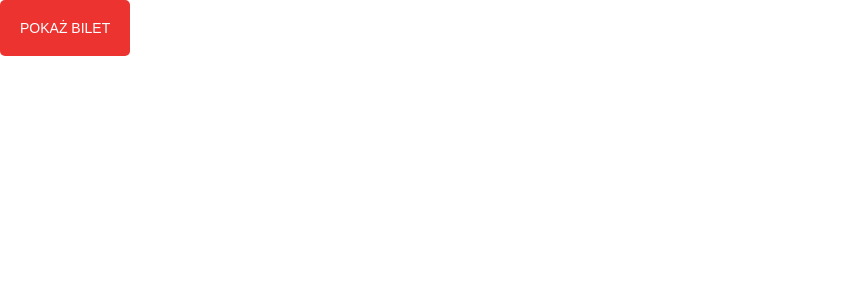
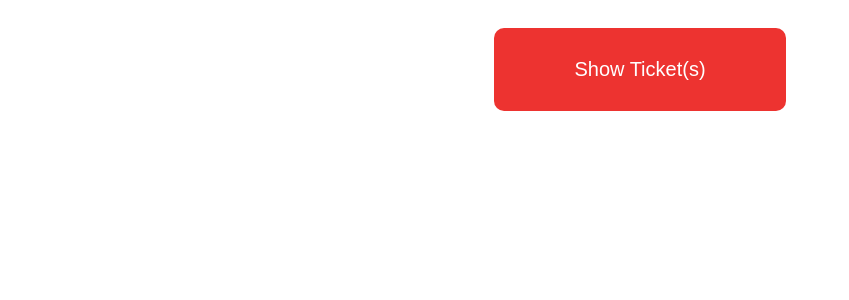
Before and after one commit to FuryChris/CC_Cinema-App, a React (Create React App) app in the folder client/: page /showticket in a window 1280 px wide. Shown: the top 300 px of the page, without its empty margins (0-849 px from the left). Built offline with nearby package versions, Linux system fonts and the light colour scheme.

Commit message:
Multiple tickets show
Multiple tickets show + design fix.

```diff
--- a/client/src/components/pages/tickets/ShowTicket.js
+++ b/client/src/components/pages/tickets/ShowTicket.js
@@ -1,6 +1,5 @@
 import React from 'react';
 import './Ticket.scss';
-import { Link } from 'react-router-dom';
 import TicketContent from './TicketContent';
 
 
@@ -21,10 +20,11 @@ class ShowTicket extends React.Component {
 
       render() {
                   return (
-                    <div id="ticketPop">
-                    {this.state.isToggleOn ? <button id="btnTicket" onClick={this.handleClick}>Pokaż bilet  </button> :<TicketContent />}
+                    <div className="ticketPop">
+                      <div className="divCenter">
+                        {this.state.isToggleOn ? <button id="btnTicket" onClick={this.handleClick}>Show Ticket(s)  </button> :<TicketContent />}
+                      </div>
                     </div>
-
                   )
           }
         }
--- a/client/src/components/pages/tickets/Ticket.scss
+++ b/client/src/components/pages/tickets/Ticket.scss
@@ -4,63 +4,99 @@ $color3: #121212;
 $grey: hsl(200, 10%, 85%);
 $grey-dark: hsl(200, 10%, 70%);
 
-*,::after {
-  box-sizing: border-box;
-}
 
-#cardWrap {
-  margin-top: 5em;
-  margin-left: 5em;
+.cardWrap {
+  width:100%;
+  margin-top: 3em;
   text-align:center;
   color: #fff;
   font-family: sans-serif;
+  display:inline-block;
+  clear:both;
 }
 
+.divCenter {
+  display:inline-block;
+}
+
+.ticketPop {
+  width:100%;
+  margin-top: 2em;
+  text-align:center;
+  color: #fff;
+  font-family: sans-serif;
+  display:inline-block;
+  clear:both;
+}
+
+#btnTicket {
+  color: #fff !important;
+  text-align:center;
+  font-size: 20px;
+  background: #ed3330;
+  padding: 1.5em 4em 1.5em 4em;
+  border-radius: 10px;
+  display: block;
+  border: none;
+  transition: all 0.4s ease 0s;
+}
+
+#btnTicket:hover {
+  text-align:center;
+  background: #434343;
+  letter-spacing: 1px;
+  -webkit-box-shadow: 0px 5px 40px -10px rgba(0,0,0,0.57);
+  -moz-box-shadow: 0px 5px 40px -10px rgba(0,0,0,0.57);
+  box-shadow: 5px 40px -10px rgba(3, 3, 3, 0.57);
+  transition: all 0.8s ease 0s;
+  }
+
 .cardMain {
+  float:left;
+  width:100%;
   text-align:center;
   background: linear-gradient(to bottom, $color1 19%, $color2 21%, $color2 100%);
-  height: 27em;
-  float: left;
+  height: 18.9em;
   position: relative;
-  padding: 1em;
+  padding: 0.7em;
 
-  margin-bottom: 100px;
 }
 
 .cardLeft {
+  float:left;
   text-align:center;
-  border-top-left-radius: 16px;
-  border-bottom-left-radius:16px;
-  width: 34em;
+  border-top-left-radius: 12px;
+  border-bottom-left-radius:12px;
+  width: 23.8em;
 }
 
 .cardRight {
-  text-align:center;
-  width: 15em;
+  text-align: center;
+  width: 10em;
   border-left: .36em dashed #fff;
-  border-top-right-radius: 16px;
-  border-bottom-right-radius: 16px;
+  border-top-right-radius: 12px;
+  border-bottom-right-radius: 12px;
   &:before,
   &:after {
     content: "";
     position: absolute;
     display: block;
-    width: 1.8em;
-    height: 1.8em;
+    width: 1.26em;
+    height: 1.26em;
     background: #fff;
     border-radius: 50%;
-    left: -1em;
+    left: -0.7em;
   }
   &:before {
-    top: -.8em;
+    top: -.56em;
   }
   &:after {
-  bottom: -1.6em;
+  bottom: -1.12em;
   }
 }
 
 h1 {
-  font-size: 2.4em;
+  font-size: 1.68em;
   margin-top: 0;
   span {
     font-weight: normal;
@@ -71,26 +107,26 @@ h1 {
   text-transform: uppercase;
   font-weight: normal;
   h2 {
-    font-size: 1.5em;
+    font-size: 1.05em;
     color: #313131;
     margin: 0;
    }
   span {
-    font-size: 1.2em;
+    font-size: 0.84em;
     color: #999999;
   }
 }
 
 .title {
-  margin: 3em 0 0 0;
+  margin: 2.1em 0 0 0;
 }
 
 .name{
-  margin: 1.6em 0 0 0;
+  margin: 1.12em 0 0 0;
 }
 
 .time, .row, .seat {
-  margin: 2em 0 0 1.5em;
+  margin: 1.4em 0 0 1.05em;
 }
 
 .seat, .time, .row {
@@ -101,15 +137,15 @@ h1 {
 #rowcut {
   h3 {
     color: $color1;
-    margin: 0.2em 0 0 0;
-    font-size: 3em;
+    margin: 0.14em 0 0 0;
+    font-size: 2.1em;
   }
 }
 #hall {
   h3 {
     color: $color2;
-    margin: 0.1em 0 0 0;
-    font-size: 2.4em;
+    margin: 0.07em 0 0 0;
+    font-size: 1.68em;
   }
 }
 .number {
@@ -117,8 +153,8 @@ h1 {
   text-transform: uppercase;
   h3 {
     color: $color1;
-    margin: 1em 0 0 0;
-    font-size: 3em;
+    margin: 0.7em 0 0 0;
+    font-size: 2.1em;
   }
   span {
     display: block;
@@ -127,57 +163,31 @@ h1 {
 }
 
 .barcode {
-  height: 4em;
+  height: 3em;
   width: 0;
-  margin: 2em 0 0 0.5em;
-  box-shadow: 2px 0px 0 2px $color3,
-  10px 0 0 2px $color3,
-  20px 0 0 2px $color3,
-  22px 0 0 2px $color3,
-  30px 0 0 2px $color3,
-  36px 0 0 2px $color3,
-  44px 0 0 2px $color3,
-  46px 0 0 2px $color3,
-  52px 0 0 2px $color3,
-  60px 0 0 2px $color3,
-  70px 0 0 2px $color3,
-  74px 0 0 2px $color3,
-  82px 0 0 2px $color3,
-  88px 0 0 2px $color3,
-  94px 0 0 2px $color3,
-  102px 0 0 2px $color3,
-  112px 0 0 2px $color3,
-  118px 0 0 2px $color3,
-  126px 0 0 2px $color3,
-  134px 0 0 2px $color3,
-  144px 0 0 2px $color3,
-  150px 0 0 2px $color3,
-  154px 0 0 2px $color3,
-  162px 0 0 2px $color3;
+  margin: 1.4em 0 0 1.5em;
+  box-shadow: 2px 0px 0 1px $color3,
+  5px 0 0 1px $color3,
+  8px 0 0 1px $color3,
+  11px 0 0 1px $color3,
+  15px 0 0 1px $color3,
+  20px 0 0 1px $color3,
+  23px 0 0 1px $color3,
+  26px 0 0 1px $color3,
+  28px 0 0 1px $color3,
+  32px 0 0 1px $color3,
+  36px 0 0 1px $color3,
+  40px 0 0 1px $color3,
+  42px 0 0 1px $color3,
+  45px 0 0 1px $color3,
+  47px 0 0 1px $color3,
+  50px 0 0 1px $color3,
+  53px 0 0 1px $color3,
+  55px 0 0 1px $color3,
+  60px 0 0 1px $color3,
+  62px 0 0 1px $color3,
+  65px 0 0 1px $color3,
+  67px 0 0 1px $color3,
+  70px 0 0 1px $color3,
+  73px 0 0 1px $color3;
 }
-
-#btnTicket {
-  color: #fff !important;
-  text-transform: uppercase;
-  text-decoration: none;
-  background: #ed3330;
-  padding: 20px;
-  border-radius: 5px;
-  display: block;
-  border: none;
-  transition: all 0.4s ease 0s;
-}
-
-#btnTicket:hover {
-  background: #434343;
-  letter-spacing: 1px;
-  -webkit-box-shadow: 0px 5px 40px -10px rgba(0,0,0,0.57);
-  -moz-box-shadow: 0px 5px 40px -10px rgba(0,0,0,0.57);
-  box-shadow: 5px 40px -10px rgba(0,0,0,0.57);
-  transition: all 0.4s ease 0s;
-  }
-
-#ticketPop {
-  width:100%;
-  text-align:center;
-}
--- a/client/src/components/pages/tickets/TicketContent.js
+++ b/client/src/components/pages/tickets/TicketContent.js
@@ -6,18 +6,26 @@ class TicketContent extends React.Component {
 
   state = {
     userName: 'John Smith', // <-- id użytkownika
-    seat: '22', // <-- zarezerwowane siedzenia, można wrzucić do potwierdzenia rezerwacji
+    seats: ['22', '23', '24', '25', '26', '27'], // <-- zarezerwowane siedzenia, można wrzucić do potwierdzenia rezerwacji
     movieTitle: 'Star Wars: Episode IX - The Rise of Skywalker',
-    row: 'B',
+    row: ['B', 'B', 'C', 'B', 'D', 'B'],
     hall: 'C',
     date: '12.05.2020 18:00'
 }
 
 
       render() {
-                  return (
-                    <div id="cardWrap">
-                    <div className="cardMain cardLeft">
+
+
+        const elements = this.state.seats;
+        const items = []
+
+        for (const [index, value] of elements.entries()) {
+          items.push(
+
+            <div key={index} className="cardWrap">
+              <div className="divCenter">
+                <div className="card cardMain cardLeft">
                   <h1>Babylon <span>Cinema</span></h1>
                   <div className="title">
                     <h2>{this.state.movieTitle}</h2>
@@ -28,12 +36,12 @@ class TicketContent extends React.Component {
                     <span>name</span>
                   </div>
                   <div className="seat">
-                        <h2>{this.state.seat}</h2>
+                    <h2>{value}</h2>
                     <span>seat</span>
                   </div>
 
                   <div className="row">
-                        <h2>{this.state.row}</h2>
+                    <h2>{this.state.row[index]}</h2>
                     <span>row</span>
                   </div>
 
@@ -52,16 +60,25 @@ class TicketContent extends React.Component {
                     <h3>Hall: {this.state.hall}</h3>
                   </div>
                   <div className="number">
-                        <h3>{this.state.seat}</h3>
+                    <h3>{value}</h3>
                     <span>seat</span>
                   </div>
                   <div className ="number" id="rowcut">
-                        <h3>{this.state.row}</h3>
+                    <h3>{this.state.row[index]}</h3>
                     <span>row</span>
                   </div>
                   <div className="barcode"></div>
                 </div>
                </div>
+            </div>
+            )
+        }
+
+        return (
+          <div>
+            {items}
+          </div>
+
                   )
           }
         }
```
Lines whose indentation alone changed are shown as unchanged.
